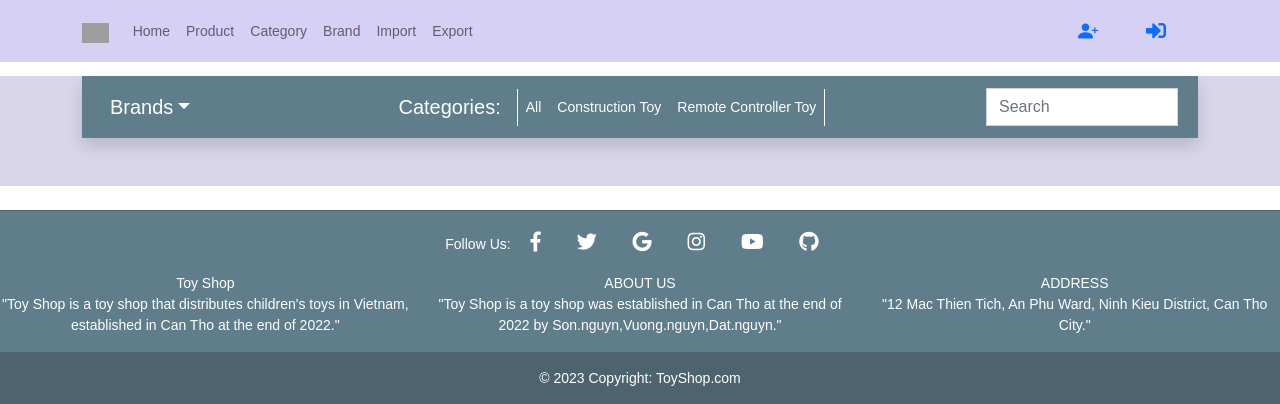
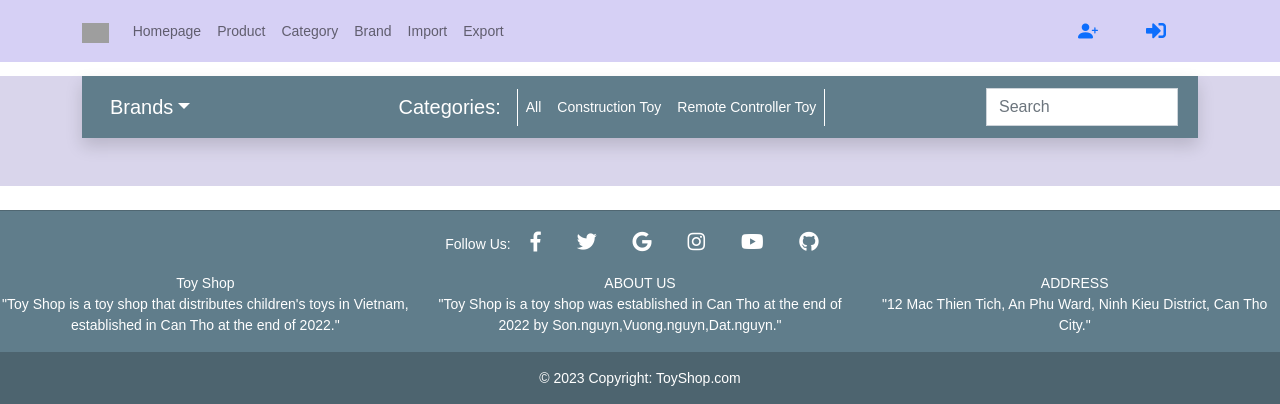
Before and after one commit to Cloud1644/Cloud, a Symfony app: template templates/home.html.twig in a window 1280 px wide. Shown: the top 404 px of the page. Run offline with Twig, Linux system fonts and the light colour scheme; the template is opened without the code that fills it, so the values that code supplies are empty; some libraries are stand-ins or nearby versions; grey boxes are pictures that could not be loaded.

Commit message:
Update home.html.twig

```diff
--- a/templates/home.html.twig
+++ b/templates/home.html.twig
@@ -47,7 +47,7 @@
       <!-- Left links -->
       <ul class="navbar-nav me-auto mb-2 mb-lg-0" style="">
         <li class="nav-item active">
-          <a class="nav-link " href="{{path('homepage')}}">Home</a>
+          <a class="nav-link " href="{{path('homepage')}}">Homepage</a>
         </li>
         <li class="nav-item">
           <a class="nav-link" href="{{path('product_show')}}">Product</a>
```
